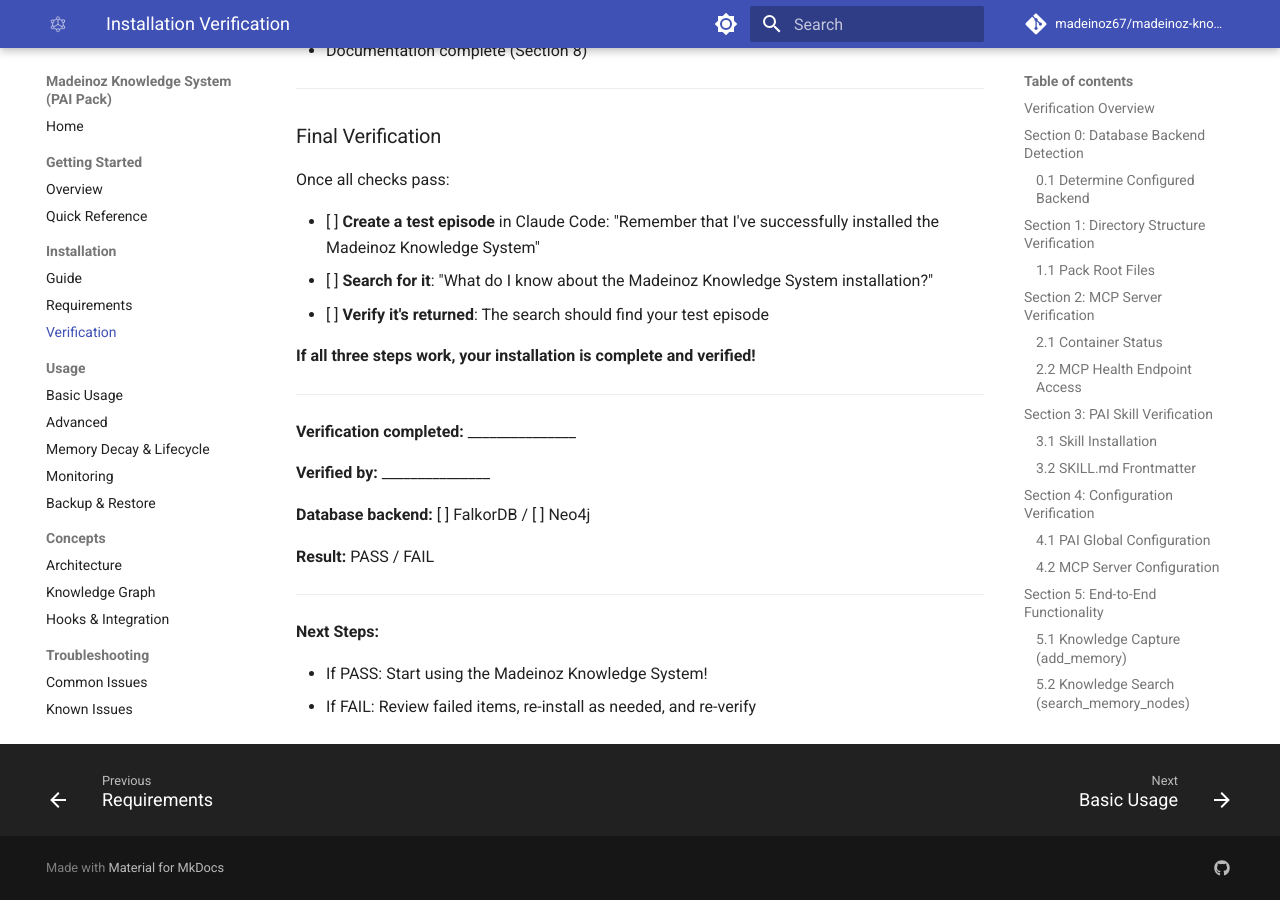
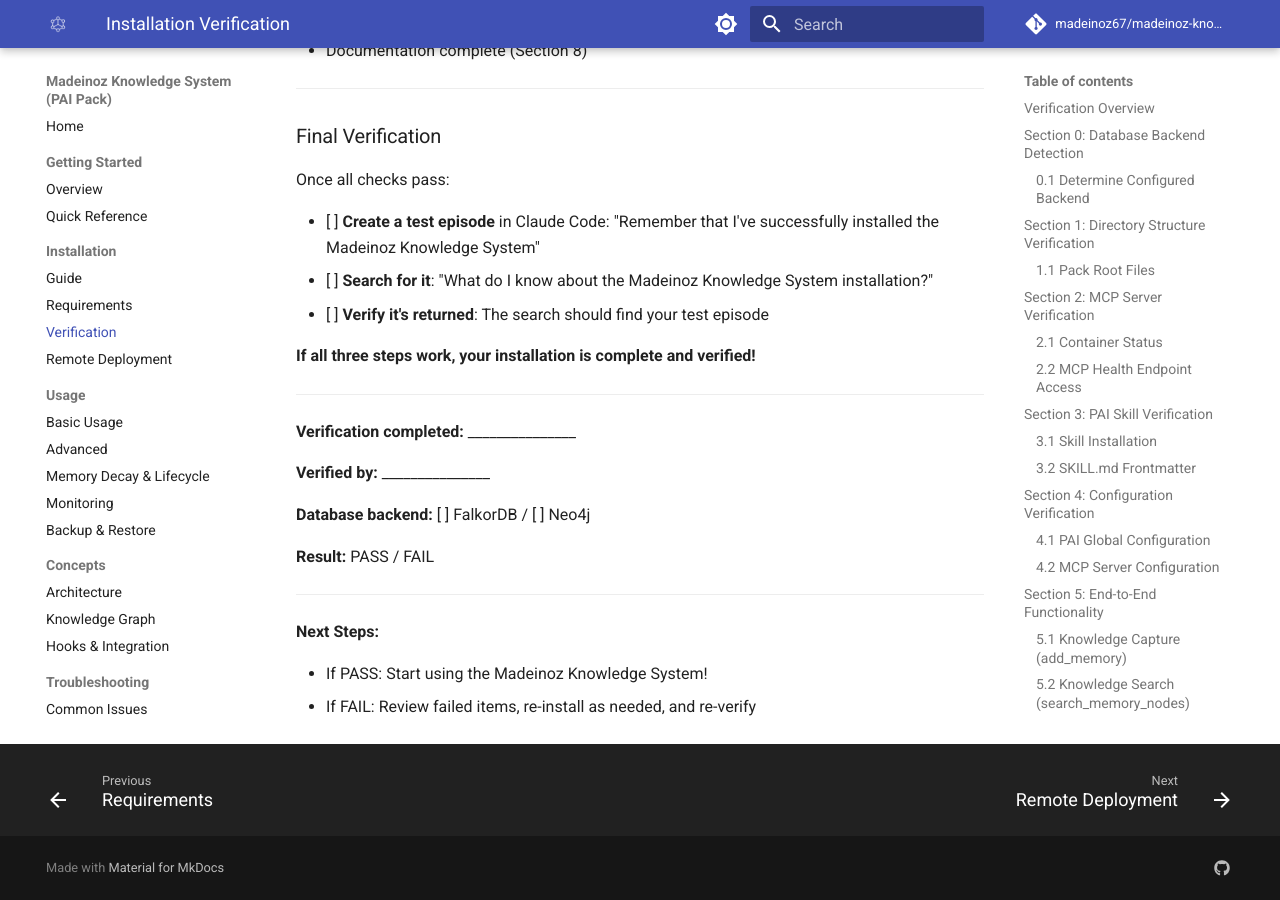
Before and after one commit to madeinoz67/madeinoz-knowledge-system, an MkDocs documentation site: the page built from docs/installation/verification.md, in a window 1280 px wide and 900 px high, scrolled down 9907 px. Built offline with MkDocs 1.6.1 and Material for MkDocs 9.7.7, drawn with Linux system fonts in a browser that asks for light colours; comment, search, counter and statistics services are not loaded.

Commit message:
fix: add remote-deployment.md to navigation configuration
Added installation/remote-deployment.md to the mkdocs.yml nav to fix
build warning about page existing but not being included in navigation.

Remote Deployment page is now accessible from the Installation section.

Co-Authored-By: Claude <noreply@anthropic.com>

```diff
--- a/mkdocs.yml
+++ b/mkdocs.yml
@@ -42,6 +42,7 @@ nav:
     - Guide: installation/index.md
     - Requirements: installation/requirements.md
     - Verification: installation/verification.md
+    - Remote Deployment: installation/remote-deployment.md
   - Usage:
     - Basic Usage: usage/basic-usage.md
     - Advanced: usage/advanced.md
```
